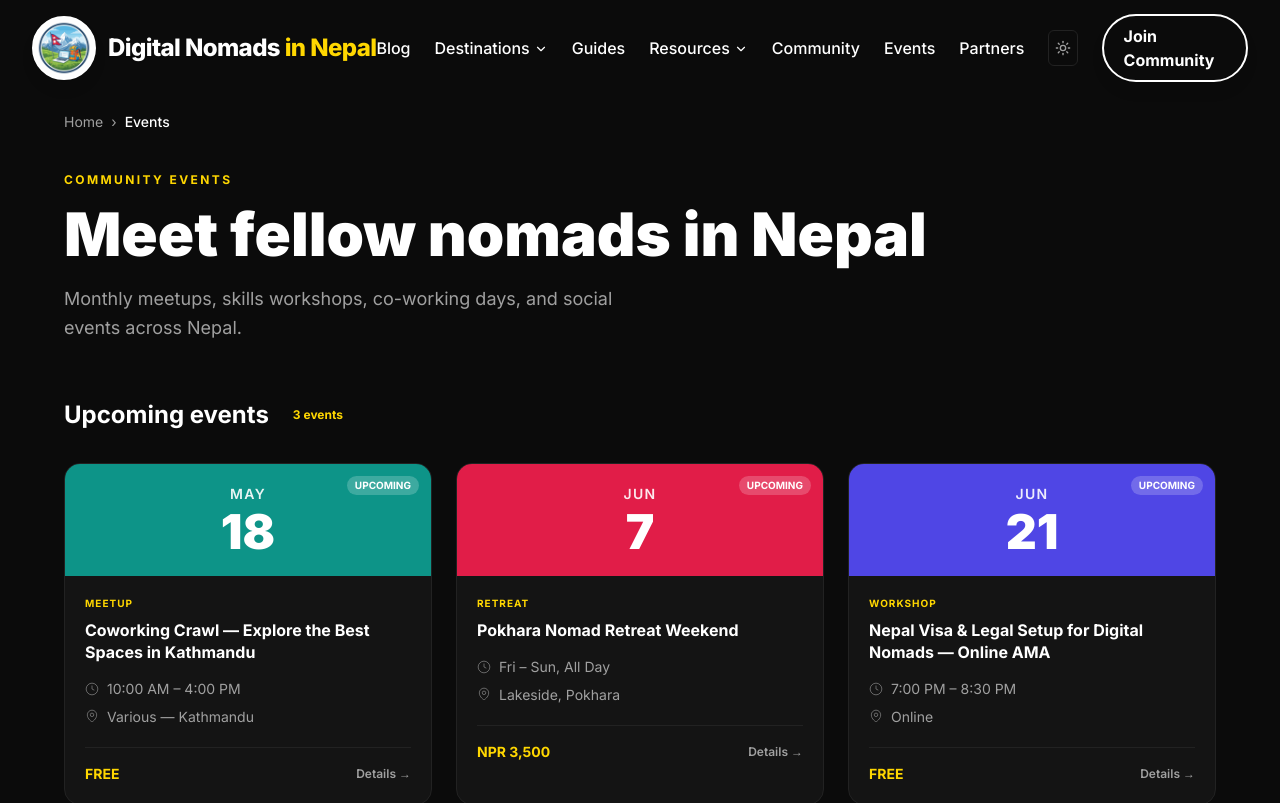
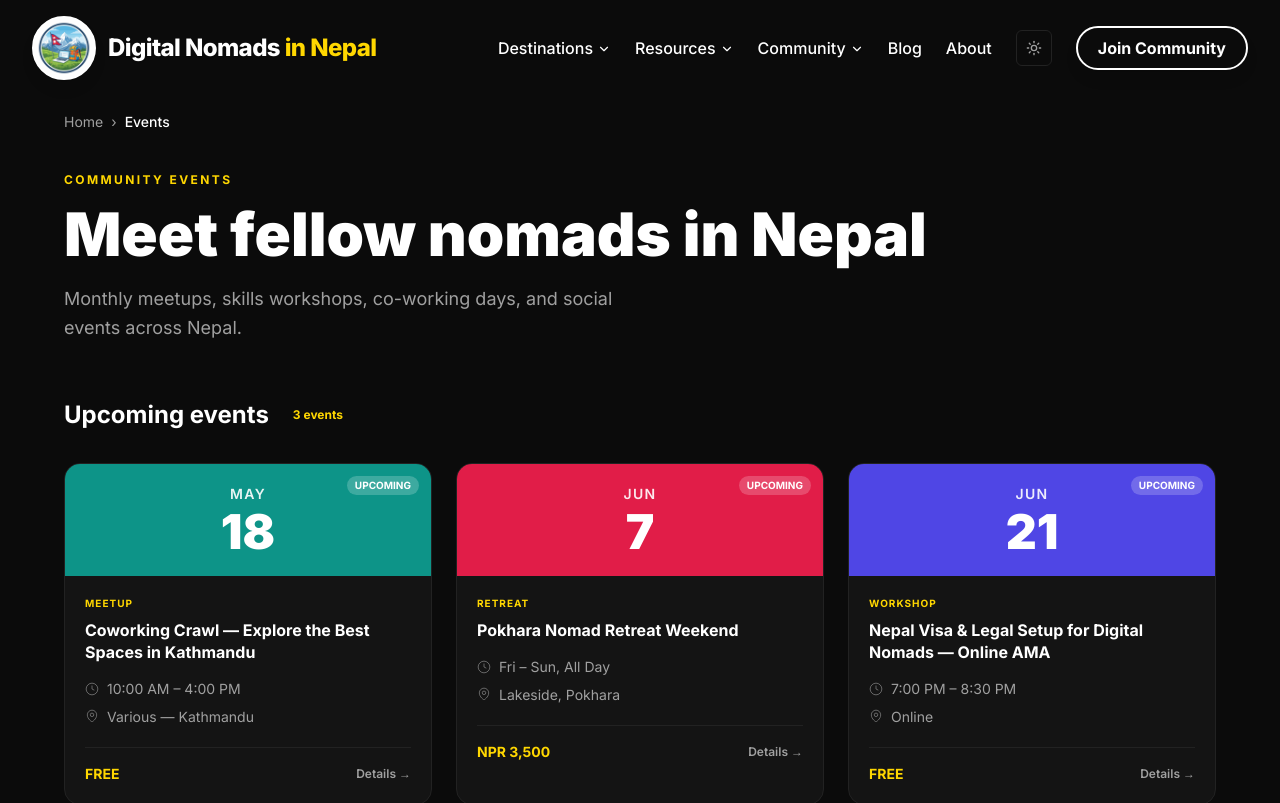
Before and after one commit to DRKAFLE123/digital-nomads-in-nepal, a Next.js app: page /events in a window 1280 px wide. Shown: the top 803 px of the page. Built offline with nearby package versions, Linux system fonts and the light colour scheme.

Commit message:
feat(nav): restructure to optimized 2026 menu - Destinations, Resources, Community+Events dropdown, Blog, About

```diff
--- a/components/Navbar.tsx
+++ b/components/Navbar.tsx
@@ -18,33 +18,47 @@
   }, [])
 
   const navItems = [
-    { name: "Blog", href: "/blog" },
     {
       name: "Destinations",
       href: "/destinations",
       dropdown: [
-        { name: "Kathmandu", desc: "The bustling capital hub", href: "/destinations/kathmandu" },
-        { name: "Pokhara", desc: "Lakeside nomad capital", href: "/destinations/pokhara" },
+        { name: "Kathmandu", desc: "Capital hub for digital nomads", href: "/destinations/kathmandu" },
+        { name: "Pokhara", desc: "Lakeside remote work paradise", href: "/destinations/pokhara" },
         { name: "Bandipur", desc: "Quiet mountain retreat", href: "/destinations/bandipur" },
+        { name: "Nomad Map", desc: "Explore all Nepal destinations", href: "/map" },
       ]
     },
-    { name: "Guides", href: "/guides" },
     {
       name: "Resources",
       href: "/resources",
       dropdown: [
-        { name: "Visa Guide", desc: "Navigating Nepal visas", href: "/resources/visa" },
-        { name: "Co-Working", desc: "Best cafes & spaces", href: "/resources/coworking" },
-        { name: "Cost of Living", desc: "Budgeting your stay", href: "/resources/cost-of-living" },
+        { name: "Visa Guide", desc: "Nepal visa for digital nomads", href: "/resources/visa" },
+        { name: "Cost of Living", desc: "Budgeting your stay in Nepal", href: "/resources/cost-of-living" },
+        { name: "Transportation", desc: "Getting around Nepal", href: "/resources/transportation" },
+        { name: "Banking & Money", desc: "Payments & finance in Nepal", href: "/resources/banking" },
+        { name: "Coworking Spaces", desc: "Best spaces in Nepal", href: "/resources/coworking" },
       ]
     },
-    { name: "Community", href: "/community" },
-    { name: "Events", href: "/events" },
-    { name: "Partners", href: "/partners" },
+    {
+      name: "Community",
+      href: "/community",
+      dropdown: [
+        { name: "Forum", desc: "Ask questions, share tips", href: "/forum" },
+        { name: "Member Directory", desc: "Find nomads in Nepal", href: "/directory" },
+        { name: "Events", desc: "Meetups & workshops", href: "/events" },
+      ]
+    },
+    { name: "Blog", href: "/blog" },
+    { name: "About", href: "/about" },
   ]
 
+
   return (
-    <nav className={`fixed top-0 w-full z-50 transition-all duration-300 ${isScrolled ? "bg-background/95 backdrop-blur-md border-b border-border shadow-sm py-1" : "bg-transparent dark:bg-transparent py-2"}`}>
+    <nav className={`fixed top-0 w-full z-50 transition-all duration-300 ${
+      isScrolled
+        ? "bg-[#0B0B0B] border-b border-border shadow-lg py-1"
+        : "bg-transparent py-2"
+    }`}>
       <div className="max-w-7xl mx-auto px-4 sm:px-6 lg:px-8">
         <div className="flex justify-between items-center h-20">
           <div className="flex-shrink-0 flex items-center">
```
